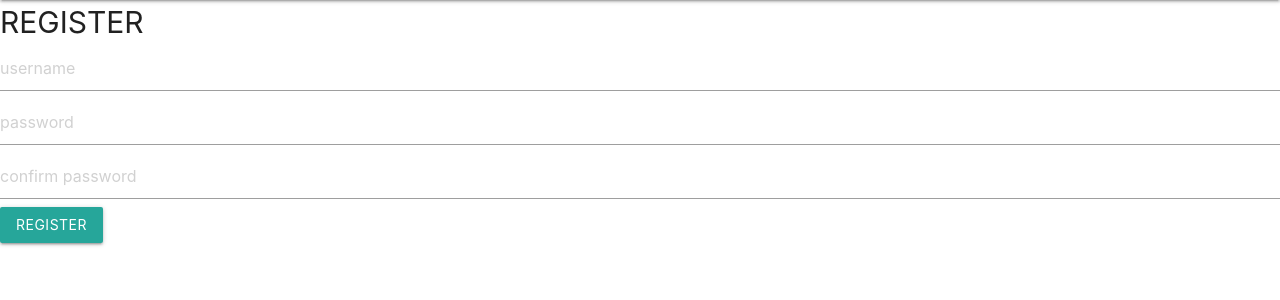
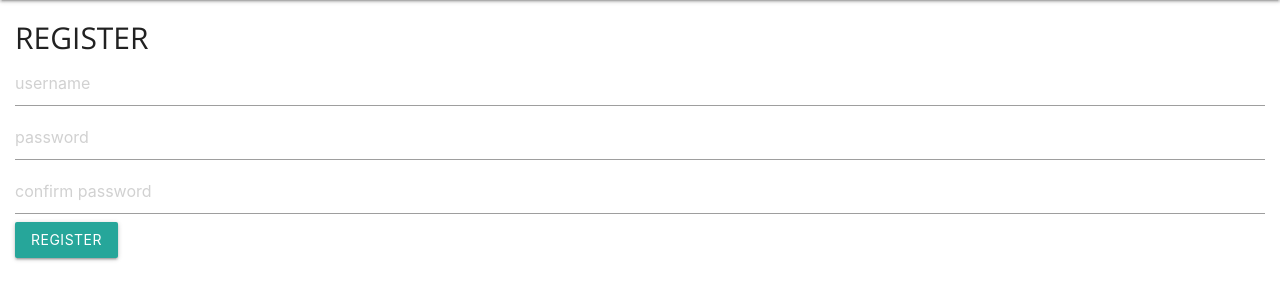
Before and after one commit to RichardWong8/blog, a Flask app: page /register in a window 1280 px wide. Shown: the part 64-364 px from the top of the page. Run offline with Flask 2, Linux system fonts and the light colour scheme.

Commit message:
added margin

```diff
--- a/static/styles.css
+++ b/static/styles.css
@@ -1,3 +1,8 @@
-.my-header{
-    font-size: 30px !important;
+.non-nav {
+  margin: 15px !important
 }
+
+.my-header {
+  font-size: 30px !important;
+  font-family: 'Open Sans', sans-serif;
+}
--- a/templates/base.html
+++ b/templates/base.html
@@ -3,11 +3,14 @@
   <head>
     <title> {% block title %}{% endblock %} </title>
     <link rel="stylesheet" href="https://cdnjs.cloudflare.com/ajax/libs/materialize/1.0.0/css/materialize.min.css">
+    <link rel="stylesheet" href="https://fonts.googleapis.com/css?family=Open+Sans:300&display=swap">
     <link rel="stylesheet" href="/static/styles.css">
   </head>
   <body>
     {% block navigation %}{% endblock %}
-    <span class="my-header card-title"> {% block header %}{% endblock %} </span><br>
-    {% block content %}{% endblock %}
+    <div class="non-nav">
+      <span class="my-header card-title"> {% block header %}{% endblock %} </span><br>
+      {% block content %}{% endblock %}
+    </div>
   </body>
 </html>
```
